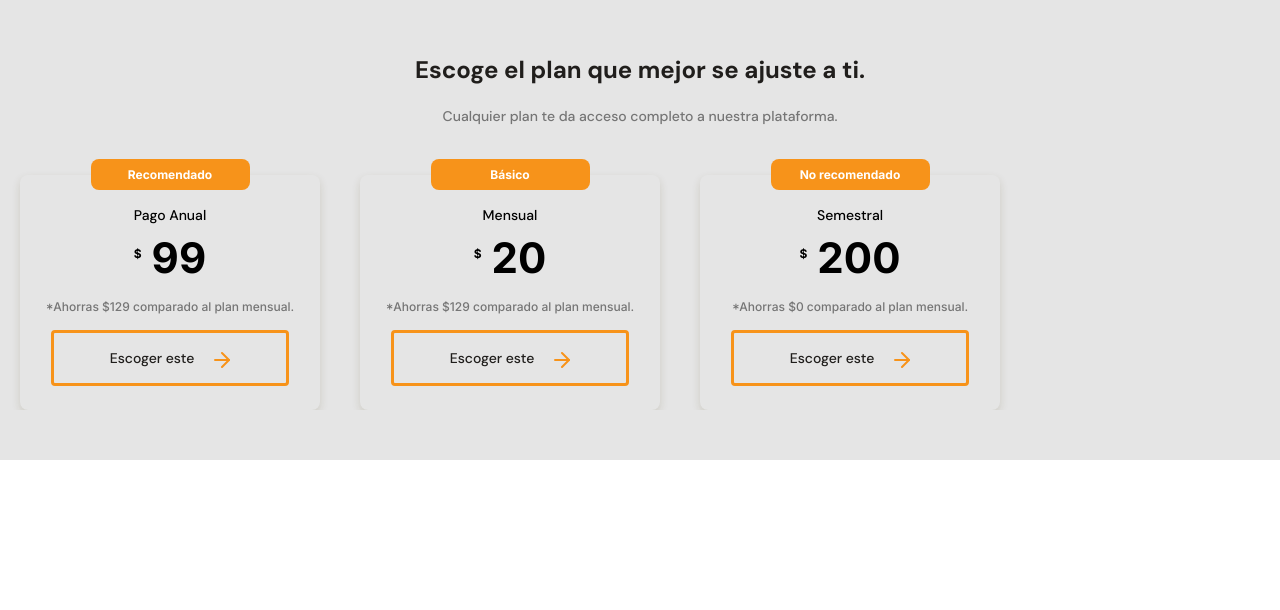
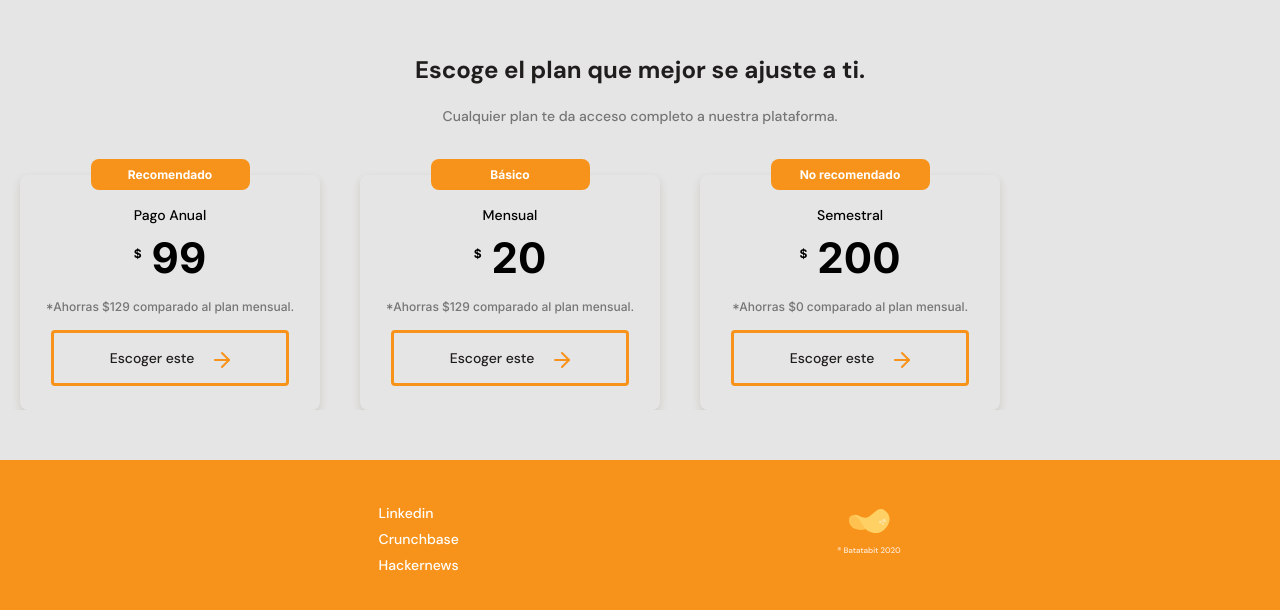
Before and after one commit to BrickRock/mobile-first, a plain HTML site: page index.html in a window 1280 px wide. Shown: the part 2706-3316 px from the top of the page. Before the commit the page ends 3166 px from the top, so only its background shows below. Drawn offline with Linux system fonts and the light colour scheme.

Commit message:
agregando el footer

```diff
--- a/css/mobile.css
+++ b/css/mobile.css
@@ -417,3 +417,29 @@ td{
     overscroll-behavior-x: contain;
     scroll-snap-type: x mandatory;
 }
+footer{
+    height: 150px;
+    width: 100%;
+    background-color: var(--bitcoin-orange);
+    color: #FFFFFF;
+    display: flex;
+
+    justify-content: space-evenly;
+    align-items: center;
+}
+
+footer section{
+    background-color: var(--bitcoin-orange);
+}
+
+.footer__redes-sociales li{
+    list-style: none;
+    margin-top: 8px;
+}
+.footer__redes-sociales a{
+    color: #FFFFFF;
+    text-decoration: none;
+    font-size: 1.4rem;
+    line-height: 1.8rem;
+    font-weight: 500;
+}
--- a/index.html
+++ b/index.html
@@ -122,7 +122,7 @@
             </div>
 
             <section class="contenedor-tarjetas">
-                <div class="precios">
+                <div class="precios precios--izquierda">
                     <h2 class="precios__titulos">Recomendado</h2>
                     <p class="precios__periodo">Pago Anual</p>
                     <p class="precios__costos"> <sup class="precios__costos-sup">&#36;</sup> 99</p>
@@ -159,6 +159,15 @@
 
         </section>
     </main>
-    <footer></footer>
+    <footer>
+        <section class="footer__redes-sociales">
+            <ul>
+                <li><a href="#">Linkedin</a></li>
+                <li><a href="#">Crunchbase</a></li>
+                <li><a href="#">Hackernews</a></li>
+            </ul>
+        </section>
+        <section><img src="./assets/imgs/logo-footer.svg" alt="Logo de Batatabit"></section>
+    </footer>
 </body>
 </html>
```
